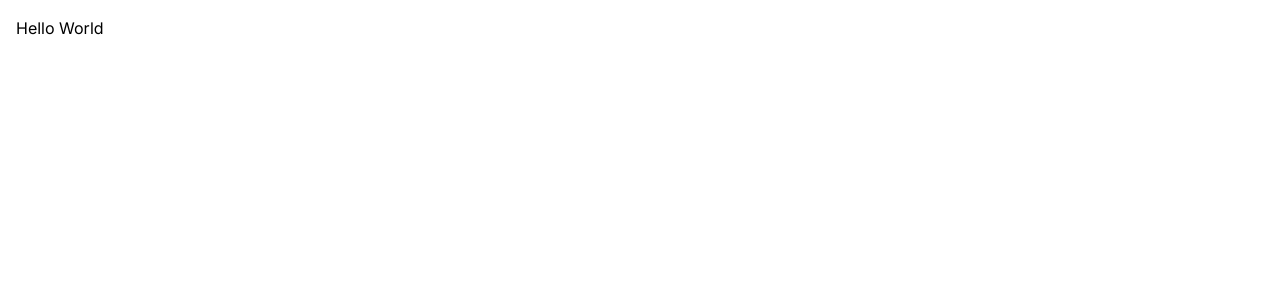
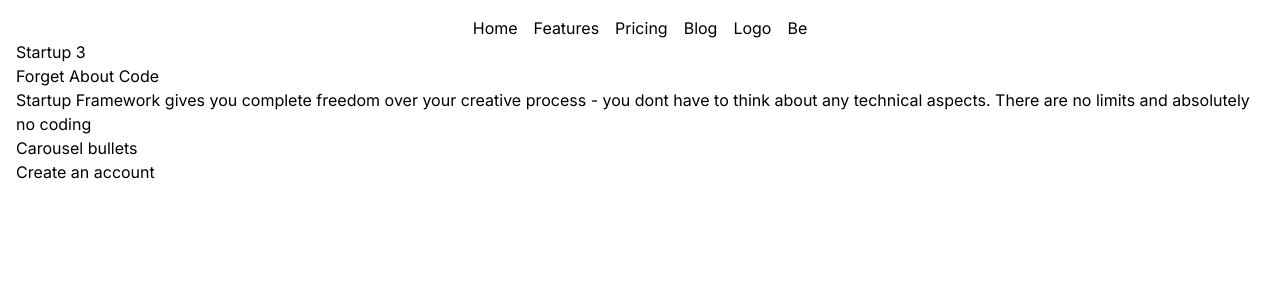
Before and after one commit to Beanmommo/frontend-practice-web, a Next.js app: page / in a window 1280 px wide. Shown: the top 300 px of the page. Built offline with nearby package versions, Linux system fonts and the light colour scheme.

Commit message:
Added NavBar component and landing page content for main page

```diff
--- /dev/null
+++ b/Components/NavBar/NavBar.tsx
@@ -0,0 +1,32 @@
+import React from 'react'
+import "./styles.css"
+
+const NavBar = () => {
+  return (
+    <nav className='nav'>
+        <ul>
+            <li>
+                <a href='/'>Home</a>
+            </li>
+            <li>
+                <a href='/'>Features</a>
+            </li>
+            <li>
+                <a href='/'>Pricing</a>
+            </li>
+            <li>
+                <a href='/'>Blog</a>
+            </li>
+            <li>
+                <a href='/'>Logo</a>
+            </li>
+            <li>
+                <a href='/'>Be</a>
+            </li>
+        </ul>
+
+    </nav>
+  )
+}
+5
+export default NavBar
--- /dev/null
+++ b/Components/NavBar/styles.css
@@ -0,0 +1,23 @@
+* {
+    box-sizing: border-box;
+}
+
+body {
+    margin: 0;
+}
+
+.nav {
+}
+
+.nav ul{
+    padding: 0;
+    margin: 0;
+    list-style: none;
+    display: flex;
+    gap: 1rem;
+    justify-content: center;
+}
+
+.nav li{
+    color: black;
+}
--- a/app/page.tsx
+++ b/app/page.tsx
@@ -1,9 +1,20 @@
+import NavBar from "@/Components/NavBar/NavBar";
 import Image from "next/image";
 
 export default function Home() {
   return (
     <main>
-      <h1>Hello World</h1>
+      <NavBar></NavBar>
+
+      <h4>Startup 3</h4>
+      <h1>Forget About Code</h1>
+      <p>Startup Framework gives you complete freedom over your creative process - you dont have to think about any technical aspects. There are no limits and absolutely no coding
+      </p>
+
+      <div>Carousel bullets</div>
+
+      <button>Create an account</button>
+
     </main>
   );
 }
```
